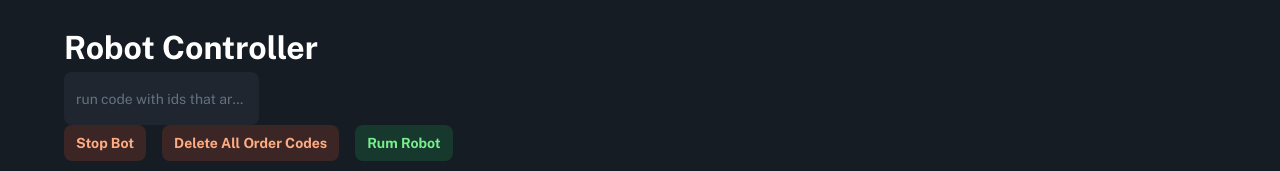
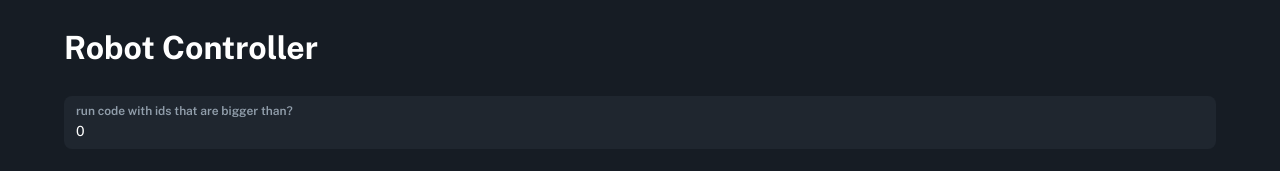
Before and after one commit to alirezakargar1380/exporting-data-react, a Next.js app: page / in a window 1280 px wide. Shown: the top 171 px of the page. Built offline with nearby package versions, Linux system fonts and the light colour scheme; no server answers.

Commit message:
update bigger than number input

```diff
--- a/src/sections/robot/robot.tsx
+++ b/src/sections/robot/robot.tsx
@@ -81,7 +81,7 @@ export default function Robot() {
                     <Typography variant="h3">
                         Robot Controller
                     </Typography>
-                    <TextField label="run code with ids that are bigger than?" variant="filled" onChange={(e: any) => setBiggerThan(e.target.value)} />
+                    <TextField label="run code with ids that are bigger than?" value={biggerThan} variant="filled" sx={{ width: 1, my: 3 }} onChange={(e: any) => setBiggerThan(e.target.value)} />
                     <Stack direction={'row'} spacing={2}>
                         <Button variant="soft" color="error">Stop Bot</Button>
                         <Button variant="soft" color="error" onClick={handleDeleteAllOrderCodes}>Delete All Order Codes</Button>
```
